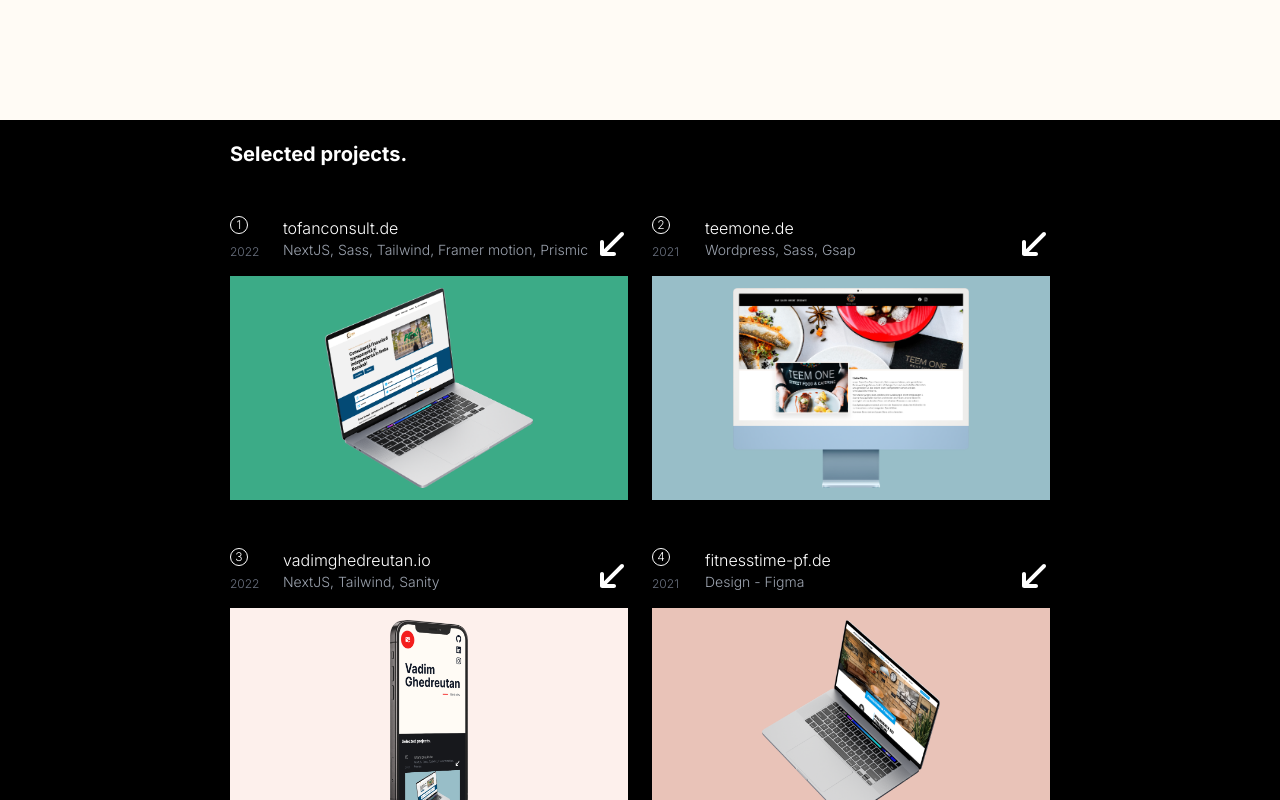
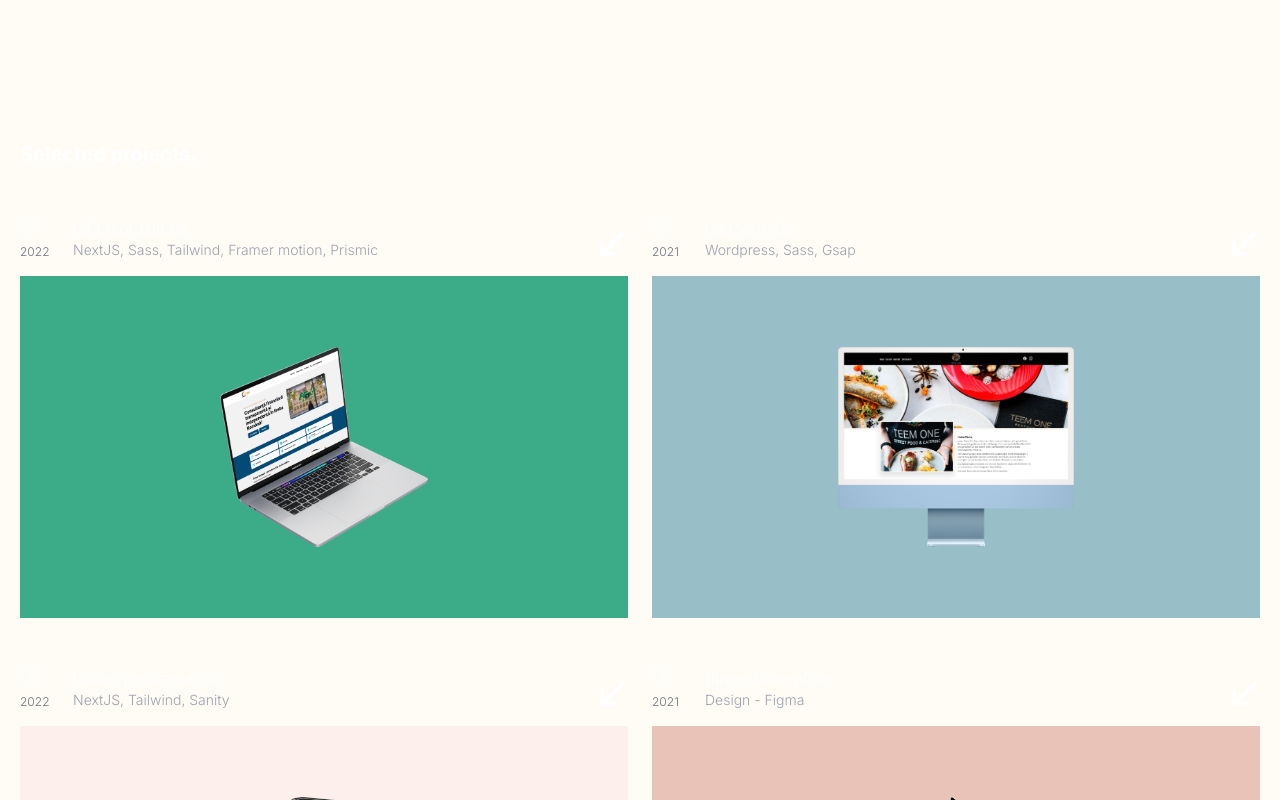
Before and after one commit to yon3030/next-tailwindCSS-framerMotion-demo1, a Next.js app: page / in a window 1280 px wide. Shown: the part 360-1160 px from the top of the page. Built offline with nearby package versions, Linux system fonts and the light colour scheme.

Commit message:
updating 0.7

```diff
--- a/pages/index.tsx
+++ b/pages/index.tsx
@@ -13,7 +13,8 @@ const Home: NextPage = () => {
         description="You need a website for your startup or business?"
       />
       <Header />
-      <main className="mx-auto max-w-7xl p-5">
+      <main>
+        <div className="mx-auto max-w-7xl p-5">
           <h1 className="text-xl font-bold">Selected projects.</h1>
           <div>
             <div className="grid gap-x-6 lg:grid-cols-2">
@@ -67,6 +68,7 @@ const Home: NextPage = () => {
           <div className="mx-auto my-5 max-w-xs sm:max-w-lg">
             <img src="/ipad_pro.png" alt="" />
           </div>
+        </div>
       </main>
       <Footer />
     </div>
--- a/styles/globals.scss
+++ b/styles/globals.scss
@@ -13,8 +13,7 @@
 body {
   	font-family: 'Inter', sans-serif;
   	color: white;
-  	background-color: black;
-  	min-height: -webkit-fill-available;
+  	background-color: var(--first-clr);
 	min-height: 100vh;
 }
 
```
Lines whose indentation alone changed are shown as unchanged.
